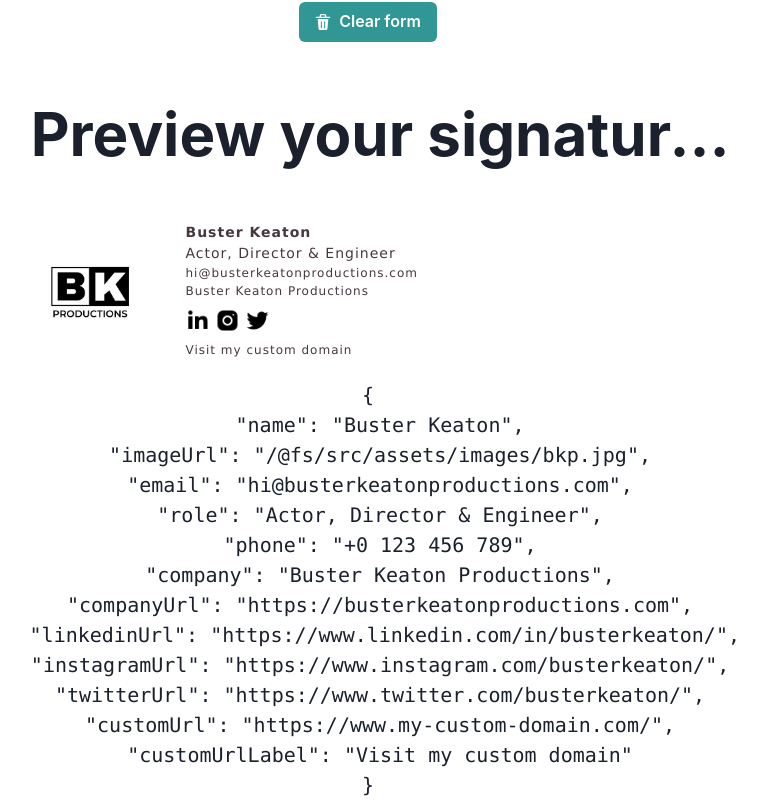
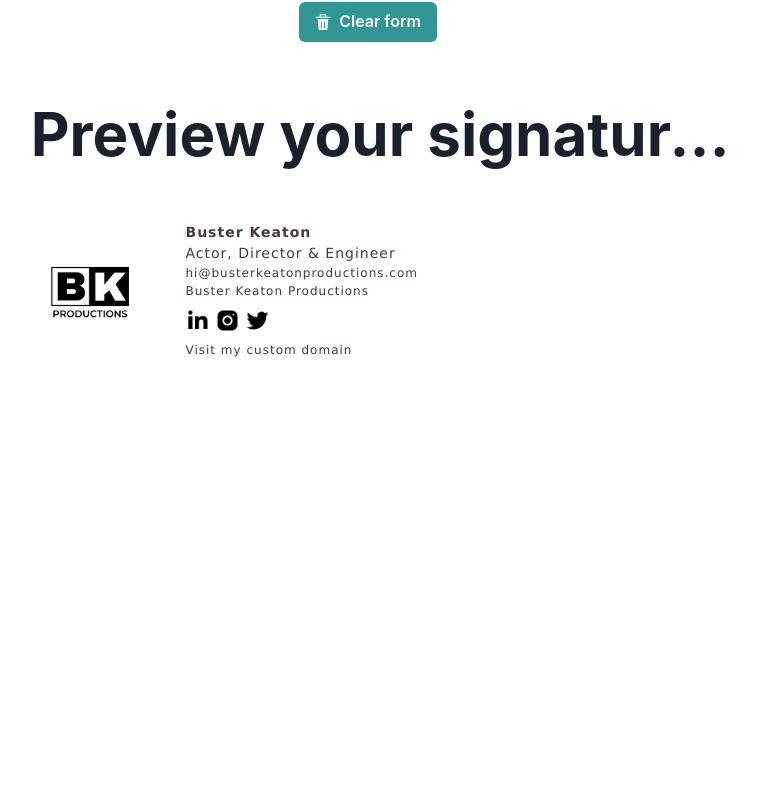
Before and after one commit to beltranrengifo/html-email-signature-generator, a React (Create React App) app: page / in a window 1280 px wide. Shown: the part 755-1567 px from the top of the page, without its empty margins (272-1039 px from the left). After the commit the page ends 1147 px from the top, so only its background shows below. Built offline with nearby package versions, Linux system fonts and the light colour scheme.

Commit message:
chore: clean up

```diff
--- a/src/components/Signature/Preview/SignaturePreview.tsx
+++ b/src/components/Signature/Preview/SignaturePreview.tsx
@@ -182,10 +182,6 @@ const SignaturePreview = () => {
           </table>
         )}
       </section>
-
-      <div>
-        <pre>{JSON.stringify(state, null, 2)}</pre>
-      </div>
     </Container>
   )
 }
```
